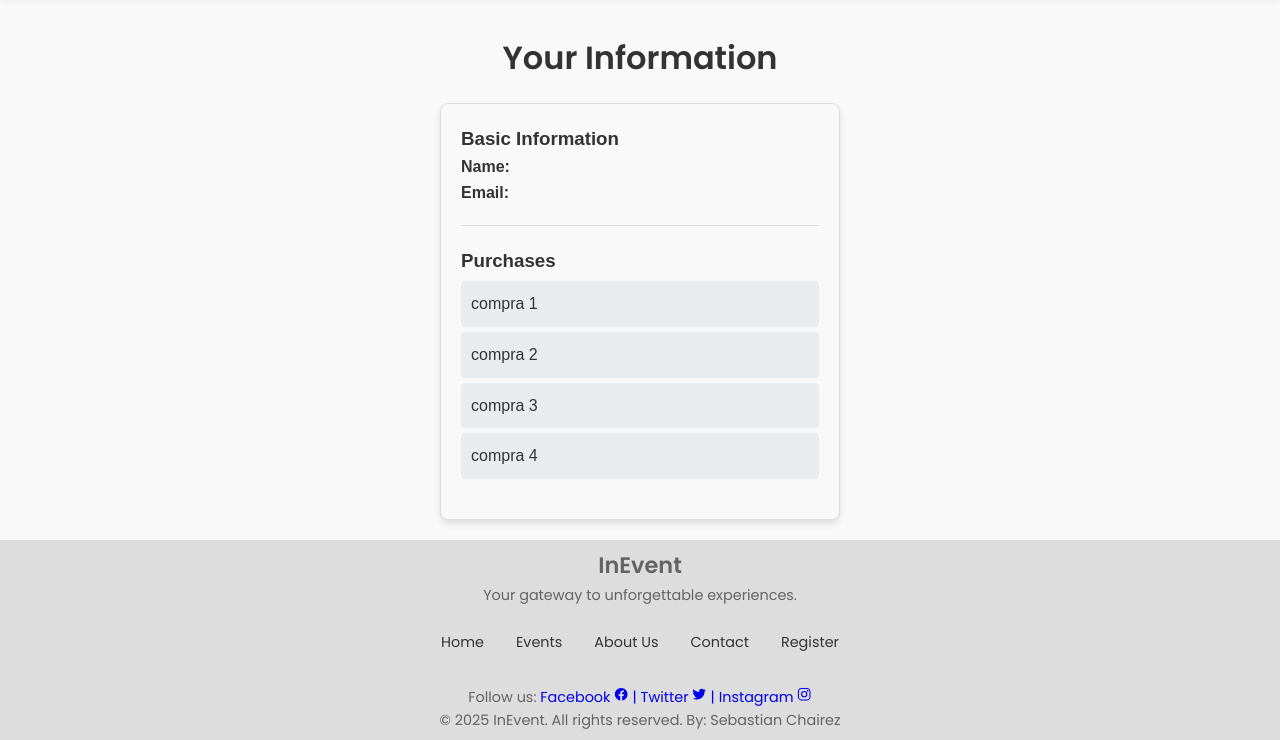
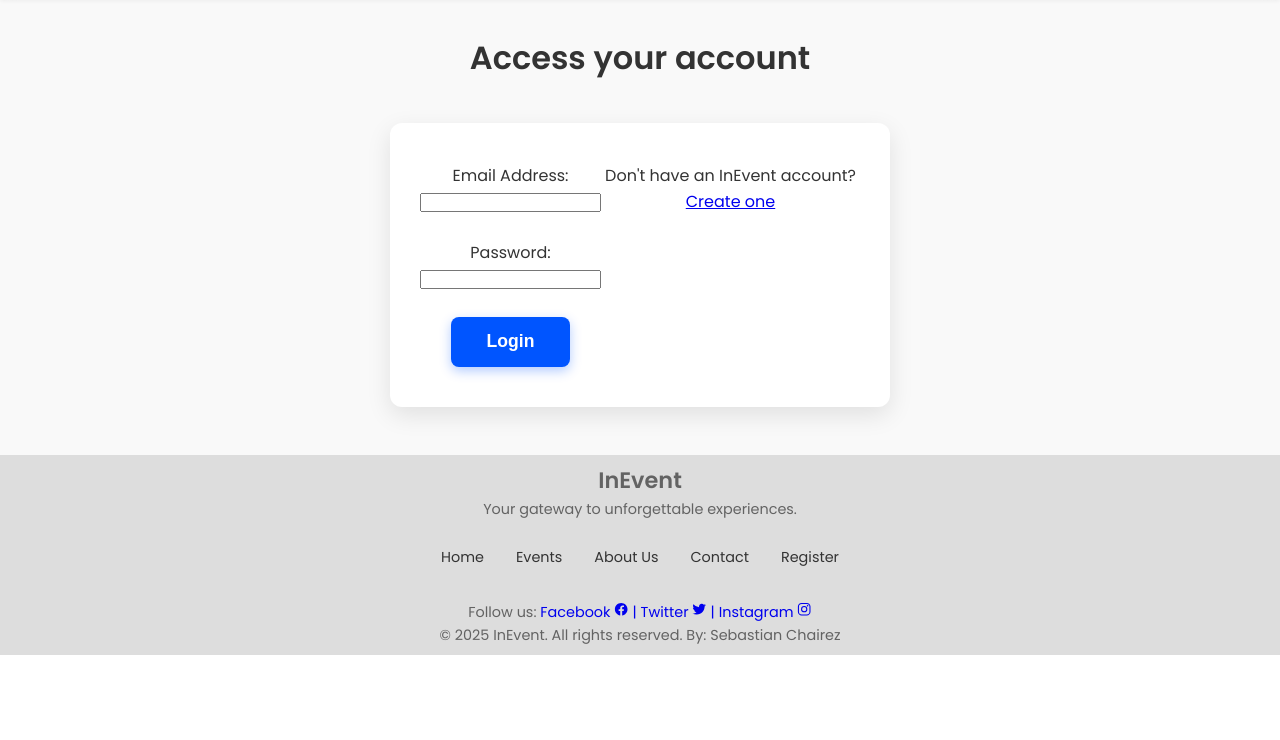
Before and after one commit to Sebaxg86/InEvent-web, a PHP site: page /register.php in a window 1280 px wide. Shown: the part 180-920 px from the top of the page. After the commit the page ends 835 px from the top, so only its background shows below. Run offline with PHP 8.4, Linux system fonts and the light colour scheme.

Commit message:
Session logic included

```diff
--- a/includes/login.php
+++ b/includes/login.php
@@ -4,7 +4,7 @@
 
 <div class="content-container">
     <div class="content-form">
-        <form action="#" method="post">
+        <form action="../app/controllers/login_process.php" method="post">
             <label for="email">Email Address:</label><br>
             <input type="email" id="email" name="email" required><br><br>
 
@@ -13,5 +13,8 @@
 
             <button class="btn" type="submit">Login</button>
         </form>
+        <p>Don't have an InEvent account?
+            <a href="register.php?form=register">Create one</a>
+        </p>
     </div>
 </div>
--- a/includes/register_account.php
+++ b/includes/register_account.php
@@ -4,7 +4,7 @@
 
 <div class="content-container">
     <div class="content-form">
-        <form action="#" method="post">
+        <form action="../app/controllers/register_process.php" method="post">
             <label for="fullname">Full Name:</label><br>
             <input type="text" id="fullname" name="fullname" required><br><br>
 
@@ -19,5 +19,8 @@
 
             <button class="btn" type="submit">Register</button>
         </form>
+        <p>Already have an account?
+            <a href="register.php?form=login">Login here</a>
+        </p>
     </div>
 </div>
--- a/public/register.php
+++ b/public/register.php
@@ -1,3 +1,11 @@
+<!--===========================-->
+<?php
+session_start();
+
+$form_type = $_GET['form'] ?? 'login'; // default = login
+?>
+
+<!--===========================-->
 <!DOCTYPE html>
 <html lang="en">
 <head>
@@ -22,7 +30,17 @@
     <?php include_once '../includes/navbar.php'; ?>
 
     <!--Main-->
-    <?php include_once '../includes/user_info.php'; ?>
+    <?php
+        if (isset($_SESSION['user'])) {
+            include_once '../includes/user_info.php';
+        } else {
+            if ($form_type === 'register') {
+                include_once '../includes/register_account.php';
+            } else {
+                include_once '../includes/login.php';
+            }
+        }
+    ?>
 
     <!--Footer-->
     <?php include_once "../includes/footer.php"; ?>
```
